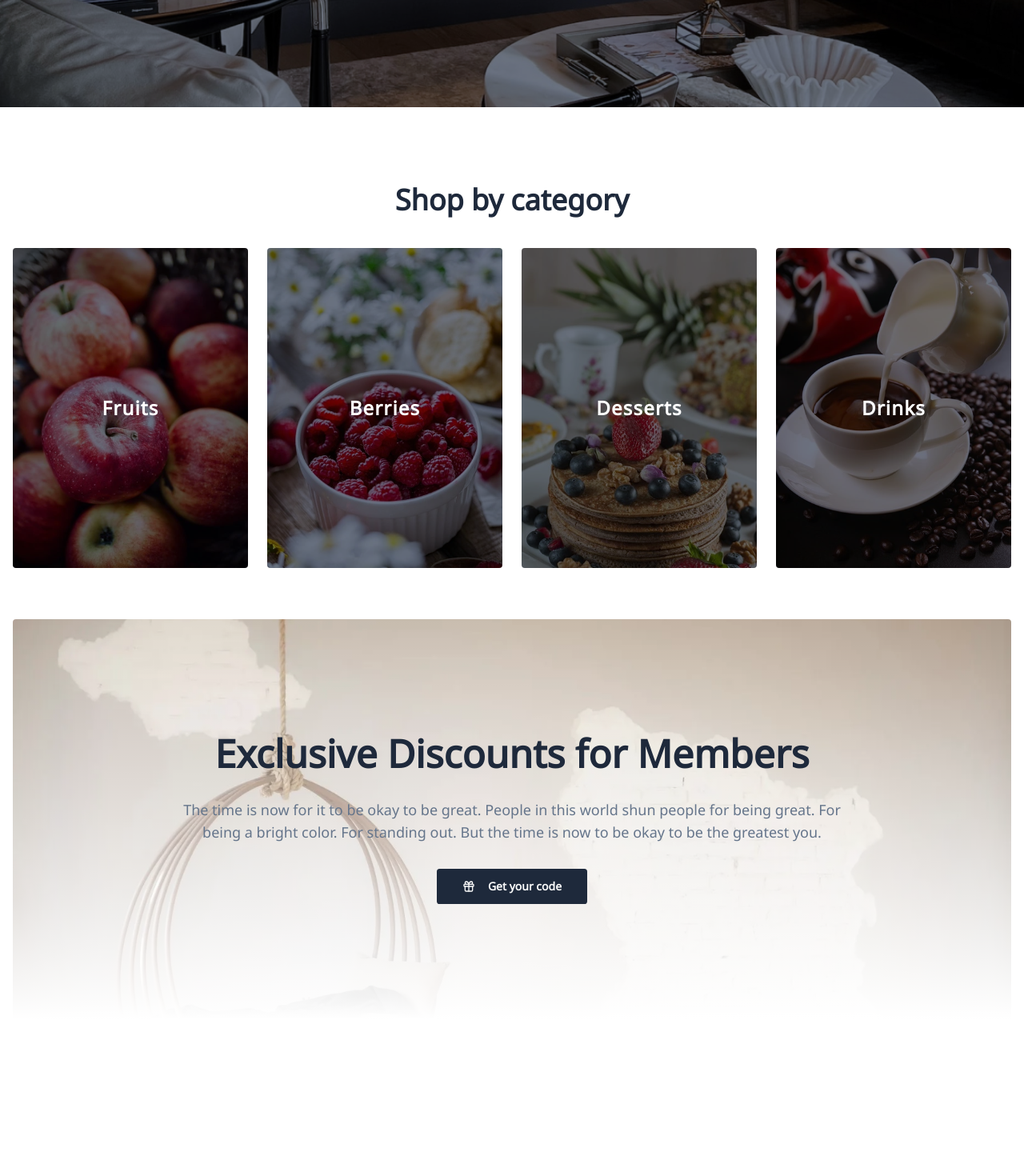
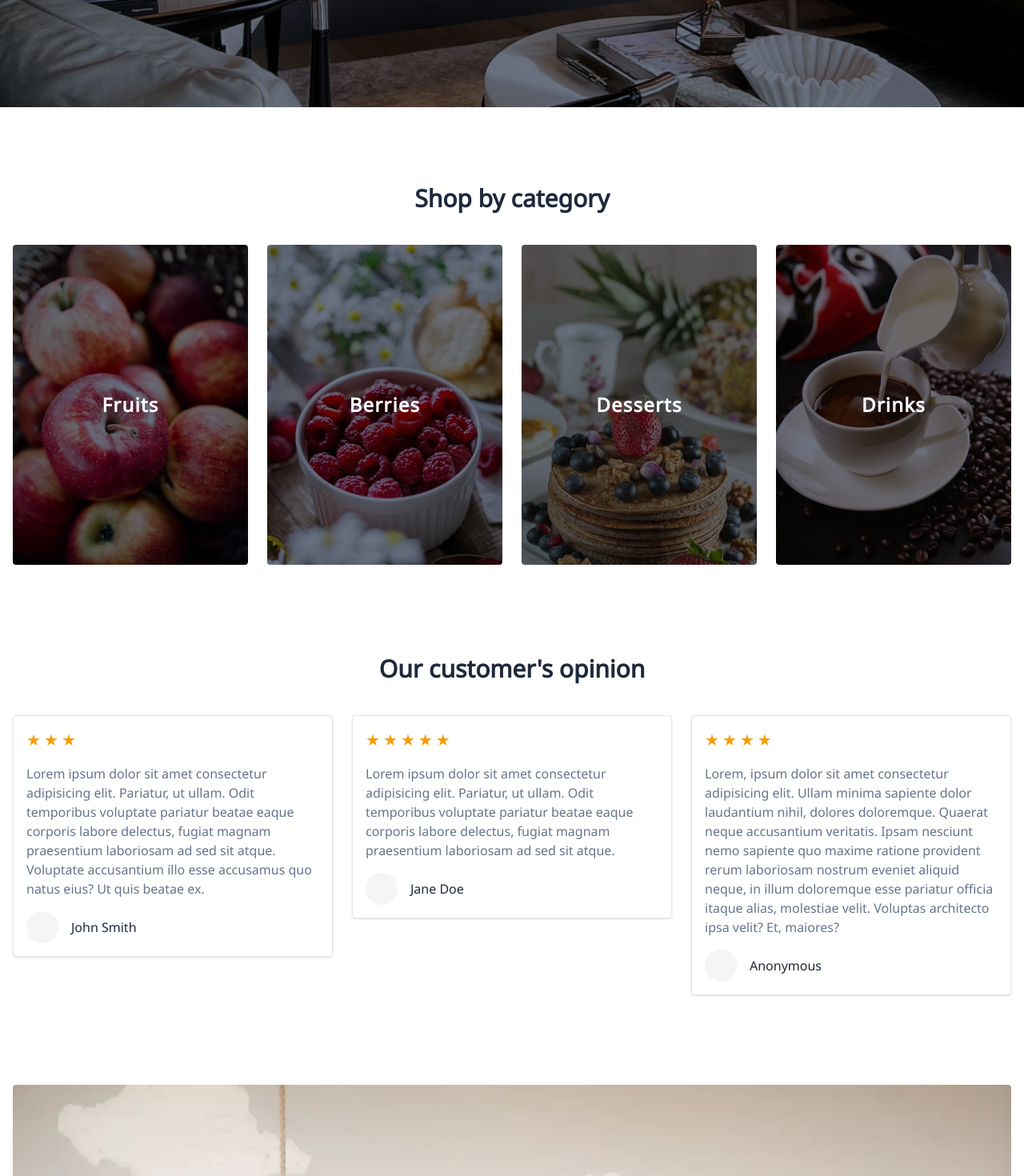
Before and after one commit to Narek-Pogosian/old-food-shop, a Next.js app: page / in a window 1280 px wide. Shown: the part 580-2050 px from the top of the page at 80% size. Before the commit the page ends 1966 px from the top, so only its background shows below. Built offline with nearby package versions, Linux system fonts and the light colour scheme.

Commit message:
added customer opinions in landing page, autocompletes on some input in checkout

```diff
--- a/src/app/checkout/page.tsx
+++ b/src/app/checkout/page.tsx
@@ -14,7 +14,7 @@ const Checkout = () => {
   return (
     <div className="container">
       <PageTitle>Checkout</PageTitle>
-      <div className="flex flex-col gap-8 lg:gap-20 lg:flex lg:flex-row-reverse">
+      <div className="flex flex-col gap-8 lg:gap-32 lg:flex lg:flex-row-reverse">
         <div className="min-w-[288px]">
           {isMounted && (
             <>
--- a/src/app/page.tsx
+++ b/src/app/page.tsx
@@ -1,4 +1,5 @@
 import Categories from "@/components/home/categories";
+import CustomerOpinions from "@/components/home/customer-opinions";
 import DiscountBanner from "@/components/home/discount-banner";
 import HeroBanner from "@/components/home/hero-banner";
 
@@ -6,8 +7,9 @@ const Home = async () => {
   return (
     <>
       <HeroBanner />
-      <div className="container pt-24 pb-12 space-y-16">
+      <div className="container pt-24 pb-12 space-y-28">
         <Categories />
+        <CustomerOpinions />
         <DiscountBanner />
       </div>
     </>
--- a/src/components/checkout/checkout-form.tsx
+++ b/src/components/checkout/checkout-form.tsx
@@ -16,6 +16,7 @@ import {
 import { zodResolver } from "@hookform/resolvers/zod";
 import { useForm } from "react-hook-form";
 import { Button } from "../ui/button";
+import Link from "next/link";
 
 const CheckoutForm = () => {
   const form = useForm<CheckoutSchemaType>({
@@ -50,7 +51,11 @@ const CheckoutForm = () => {
               <FormItem className="col-span-6 @lg:col-span-3">
                 <FormLabel>First name</FormLabel>
                 <FormControl>
-                  <Input placeholder="First name" {...field} />
+                  <Input
+                    placeholder="First name"
+                    {...field}
+                    autoComplete="given-name"
+                  />
                 </FormControl>
                 <FormMessage />
               </FormItem>
@@ -63,7 +68,11 @@ const CheckoutForm = () => {
               <FormItem className="col-span-6 @lg:col-span-3">
                 <FormLabel>Last name</FormLabel>
                 <FormControl>
-                  <Input placeholder="Last name" {...field} />
+                  <Input
+                    placeholder="Last name"
+                    {...field}
+                    autoComplete="family-name"
+                  />
                 </FormControl>
                 <FormMessage />
               </FormItem>
@@ -89,7 +98,11 @@ const CheckoutForm = () => {
               <FormItem className="col-span-6 @lg:col-span-3">
                 <FormLabel>Address</FormLabel>
                 <FormControl>
-                  <Input placeholder="Address" {...field} />
+                  <Input
+                    placeholder="Address"
+                    {...field}
+                    autoComplete="street-address"
+                  />
                 </FormControl>
                 <FormMessage />
               </FormItem>
@@ -115,7 +128,11 @@ const CheckoutForm = () => {
               <FormItem className="col-span-6 @lg:col-span-3">
                 <FormLabel>ZIP code</FormLabel>
                 <FormControl>
-                  <Input placeholder="123 45" {...field} />
+                  <Input
+                    placeholder="123 45"
+                    {...field}
+                    autoComplete="postal-code"
+                  />
                 </FormControl>
                 <FormMessage />
               </FormItem>
@@ -128,7 +145,11 @@ const CheckoutForm = () => {
               <FormItem className="col-span-6 @lg:col-span-3">
                 <FormLabel>Card number</FormLabel>
                 <FormControl>
-                  <Input placeholder="1234 5678 1234 5678" {...field} />
+                  <Input
+                    placeholder="1234 5678 1234 5678"
+                    {...field}
+                    autoComplete="cc-number"
+                  />
                 </FormControl>
                 <FormMessage />
               </FormItem>
@@ -141,7 +162,11 @@ const CheckoutForm = () => {
               <FormItem className="col-span-2 @lg:col-span-1">
                 <FormLabel>Exp month</FormLabel>
                 <FormControl>
-                  <Input placeholder="01" {...field} />
+                  <Input
+                    placeholder="01"
+                    {...field}
+                    autoComplete="cc-exp-month"
+                  />
                 </FormControl>
                 <FormMessage />
               </FormItem>
@@ -154,7 +179,11 @@ const CheckoutForm = () => {
               <FormItem className="col-span-2 @lg:col-span-1">
                 <FormLabel>Exp year</FormLabel>
                 <FormControl>
-                  <Input placeholder="23" {...field} />
+                  <Input
+                    placeholder="23"
+                    {...field}
+                    autoComplete="cc-exp-year"
+                  />
                 </FormControl>
                 <FormMessage />
               </FormItem>
@@ -167,13 +196,20 @@ const CheckoutForm = () => {
               <FormItem className="col-span-2 @lg:col-span-1">
                 <FormLabel>CVC code</FormLabel>
                 <FormControl>
-                  <Input placeholder="123" {...field} />
+                  <Input placeholder="123" {...field} autoComplete="cc-csc" />
                 </FormControl>
                 <FormMessage />
               </FormItem>
             )}
           />
-          <Button type="submit">Submit</Button>
+          <div className="flex justify-end col-span-6 gap-4">
+            <Button asChild variant="destructive">
+              <Link href="/shop">Cancel</Link>
+            </Button>
+            <Button type="submit" className="px-10 font-semibold">
+              Order
+            </Button>
+          </div>
         </form>
       </div>
     </Form>
--- a/src/components/home/categories.tsx
+++ b/src/components/home/categories.tsx
@@ -3,8 +3,8 @@ import Link from "next/link";
 
 const Categories = () => {
   return (
-    <div>
-      <h2 className="mb-10 text-2xl font-semibold text-center md:text-4xl">
+    <section>
+      <h2 className="mb-10 text-xl font-semibold text-center md:text-3xl">
         Shop by category
       </h2>
       <nav className="grid gap-6 sm:grid-cols-2 lg:grid-cols-4">
@@ -28,7 +28,7 @@ const Categories = () => {
           </Link>
         ))}
       </nav>
-    </div>
+    </section>
   );
 };
 
--- /dev/null
+++ b/src/components/home/customer-opinions.tsx
@@ -0,0 +1,72 @@
+import Star from "../details/reviews/star";
+
+const CustomerOpinions = () => {
+  return (
+    <section>
+      <h2 className="mb-10 text-xl font-semibold text-center md:text-3xl">
+        Our customer&#39;s opinion
+      </h2>
+      <div className="grid grid-cols-6 gap-6">
+        <div className="col-span-6 p-4 space-y-4 border rounded shadow h-fit dark:shadow-lg sm:col-span-3 lg:col-span-2">
+          <span className="flex gap-1">
+            <Star />
+            <Star />
+            <Star />
+          </span>
+          <p className="text-muted-foreground">
+            Lorem ipsum dolor sit amet consectetur adipisicing elit. Pariatur,
+            ut ullam. Odit temporibus voluptate pariatur beatae eaque corporis
+            labore delectus, fugiat magnam praesentium laboriosam ad sed sit
+            atque. Voluptate accusantium illo esse accusamus quo natus eius? Ut
+            quis beatae ex.
+          </p>
+          <div className="flex items-center gap-4">
+            <div className="w-10 h-10 rounded-full bg-accent"></div>
+            <span>John Smith</span>
+          </div>
+        </div>
+        <div className="col-span-6 p-4 space-y-4 border rounded shadow h-fit dark:shadow-lg sm:col-span-3 lg:col-span-2">
+          <span className="flex gap-1">
+            <Star />
+            <Star />
+            <Star />
+            <Star />
+            <Star />
+          </span>
+          <p className="text-muted-foreground">
+            Lorem ipsum dolor sit amet consectetur adipisicing elit. Pariatur,
+            ut ullam. Odit temporibus voluptate pariatur beatae eaque corporis
+            labore delectus, fugiat magnam praesentium laboriosam ad sed sit
+            atque.
+          </p>
+          <div className="flex items-center gap-4">
+            <div className="w-10 h-10 rounded-full bg-accent"></div>
+            <span>Jane Doe</span>
+          </div>
+        </div>
+        <div className="col-span-6 p-4 space-y-4 border rounded shadow h-fit dark:shadow-lg sm:col-span-6 lg:col-span-2">
+          <span className="flex gap-1">
+            <Star />
+            <Star />
+            <Star />
+            <Star />
+          </span>
+          <p className="text-muted-foreground">
+            Lorem, ipsum dolor sit amet consectetur adipisicing elit. Ullam
+            minima sapiente dolor laudantium nihil, dolores doloremque. Quaerat
+            neque accusantium veritatis. Ipsam nesciunt nemo sapiente quo maxime
+            ratione provident rerum laboriosam nostrum eveniet aliquid neque, in
+            illum doloremque esse pariatur officia itaque alias, molestiae
+            velit. Voluptas architecto ipsa velit? Et, maiores?
+          </p>
+          <div className="flex items-center gap-4">
+            <div className="w-10 h-10 rounded-full bg-accent"></div>
+            <span>Anonymous</span>
+          </div>
+        </div>
+      </div>
+    </section>
+  );
+};
+
+export default CustomerOpinions;
--- a/src/components/home/discount-banner.tsx
+++ b/src/components/home/discount-banner.tsx
@@ -3,13 +3,13 @@ import { Button } from "../ui/button";
 
 const DiscountBanner = () => {
   return (
-    <div className="bg-[url('/discount.webp')] bg-cover rounded-t bg-center h-[500px]">
+    <section className="bg-[url('/discount.webp')] bg-cover rounded-t bg-center h-[500px]">
       <div className="grid h-full place-content-center bg-gradient-to-b from-transparent dark:from-black/40 dark:to-background to-background">
         <div className="max-w-4xl px-4 space-y-8 text-center">
           <h2 className="text-2xl font-bold md:text-5xl">
             Exclusive Discounts for Members
           </h2>
-          <p className="md:text-lg text-muted-foreground">
+          <p className="font-semibold md:text-lg">
             The time is now for it to be okay to be great. People in this world
             shun people for being great. For being a bright color. For standing
             out. But the time is now to be okay to be the greatest you.
@@ -20,7 +20,7 @@ const DiscountBanner = () => {
           </Button>
         </div>
       </div>
-    </div>
+    </section>
   );
 };
 
--- a/src/components/home/hero-banner.tsx
+++ b/src/components/home/hero-banner.tsx
@@ -3,12 +3,9 @@ import { Button } from "../ui/button";
 
 const HeroBanner = () => {
   return (
-    <div className="bg-[url('/bg2.jpg')] px-2 h-[400px] md:h-[650px] bg-cover bg-blend-multiply bg-gray-500  flex items-center justify-center">
-      <div className="max-w-xl space-y-8 text-center md:max-w-2xl">
-        <h1 className="text-2xl font-bold text-white md:text-5xl">
-          Collection is here
-        </h1>
-        <p className="font-semibold text-white md:text-lg">
+    <section className="bg-[url('/bg2.jpg')] px-2 h-[400px] md:h-[650px] bg-cover bg-blend-multiply bg-gray-500  flex items-center justify-center">
+      <div className="max-w-xl space-y-12 text-center md:max-w-2xl">
+        <p className="font-semibold text-white md:text-lg xl:text-2xl text-balance">
           Food, in the end, in our own tradition, is something holy. It&#39;s
           not about nutrients and calories. It&#39;s about sharing. It&#39;s
           about honesty. It&#39;s about identity.
@@ -18,7 +15,7 @@ const HeroBanner = () => {
           <Link href="/shop">Start Shopping</Link>
         </Button>
       </div>
-    </div>
+    </section>
   );
 };
 
```
